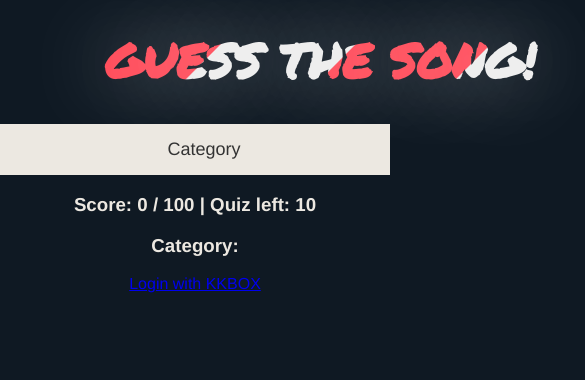
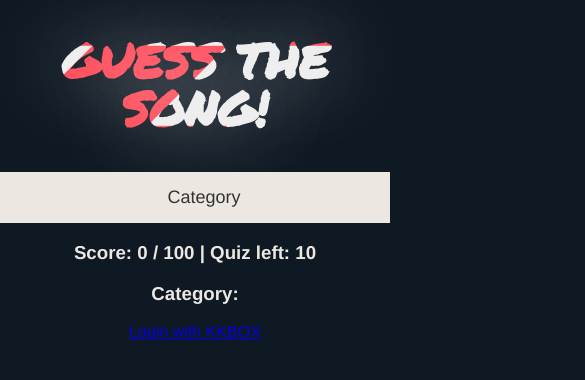
Before and after one commit to DriftKingTW/guess-the-song, a Vue app: page / in a window 390 px wide. Shown: the top 380 px of the page, 585 px wide, since content can reach past the window. Built offline with nearby package versions, Linux system fonts and the light colour scheme.

Commit message:
Fix title text overflow on mobile device

```diff
--- a/src/assets/text-effect.scss
+++ b/src/assets/text-effect.scss
@@ -4,7 +4,7 @@
     display: inline-block;
     border-width: 4px 0;
     padding: 1.5em 0em;
-    width: 40em;
+    // width: 40em;
 
     h1 {
         font: 700 4em/1 "Oswald", sans-serif;
```
